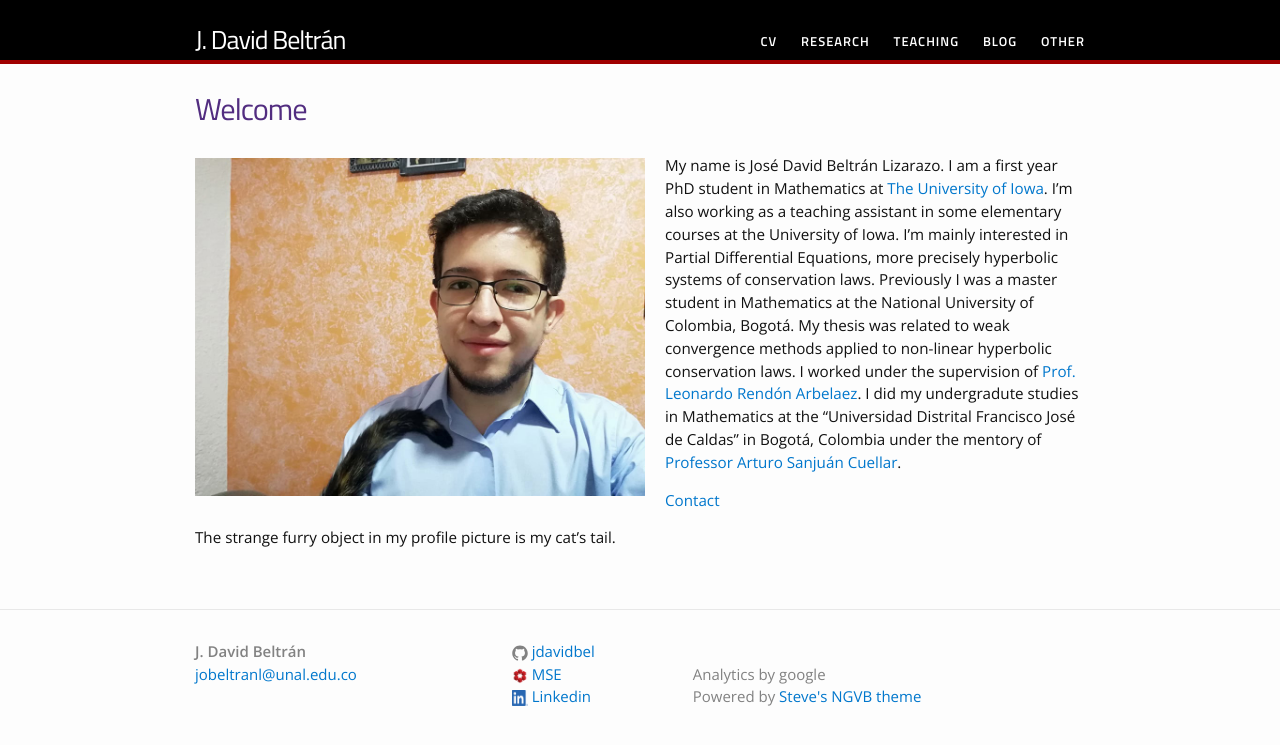
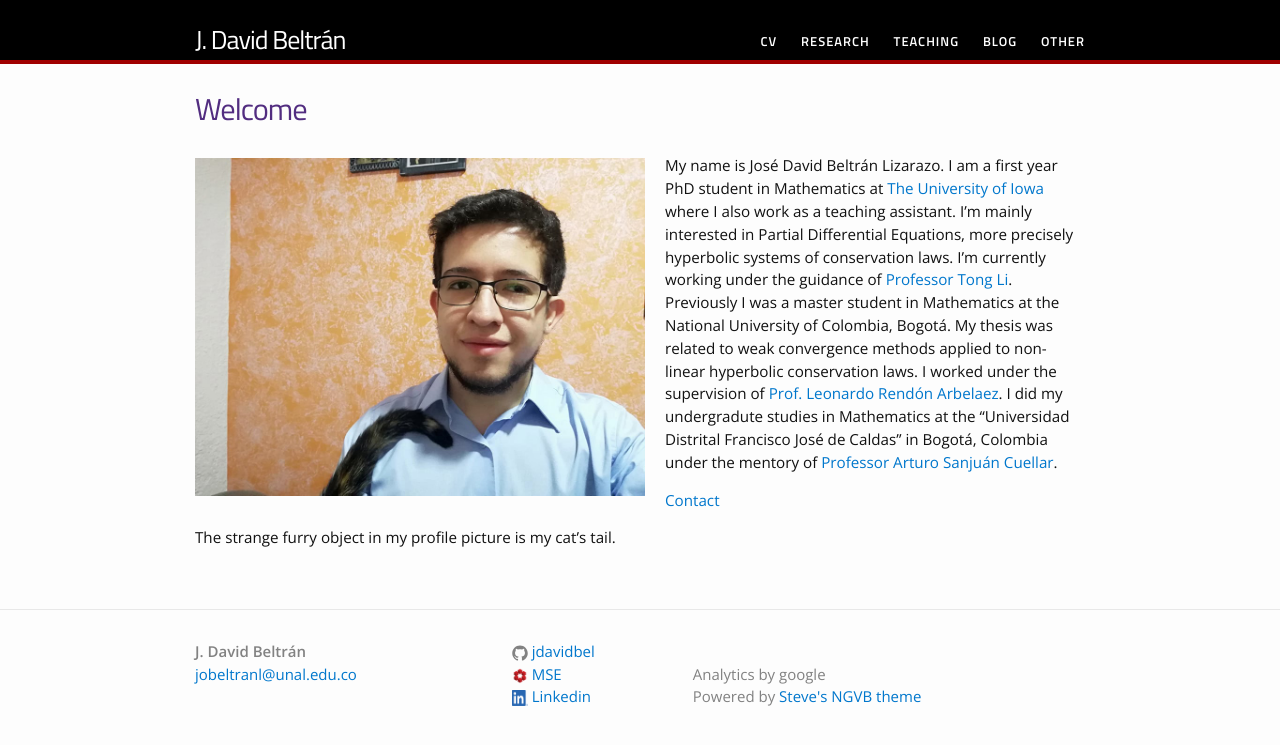
Before and after one commit to jdavidbel/jdavidbel.github.io, a Jekyll site: the page built from index.md, in a window 1280 px wide. Shown: the top 745 px of the page. Built offline with Jekyll 4.4.1, drawn with Linux system fonts in a browser that asks for light colours.

Commit message:
Updating info

```diff
--- a/index.md
+++ b/index.md
@@ -6,7 +6,7 @@ permalink: /
 {% include image.html url="images/photo1.jpg" caption="" width="450px" align="left" %}
 
 My name is José David Beltrán Lizarazo.
-I am a first year PhD student in Mathematics at [The University of Iowa](https://math.uiowa.edu/). I'm also working as a teaching assistant in some elementary courses at the University of Iowa. I'm mainly interested in Partial Differential Equations, more precisely hyperbolic systems of conservation laws. Previously I was a master student in Mathematics at the National University of Colombia, Bogotá.
+I am a first year PhD student in Mathematics at [The University of Iowa](https://math.uiowa.edu/) where I also work as a teaching assistant. I'm mainly interested in Partial Differential Equations, more precisely hyperbolic systems of conservation laws. I'm currently working under the guidance of [Professor Tong Li](http://homepage.divms.uiowa.edu/~tli/). Previously I was a master student in Mathematics at the National University of Colombia, Bogotá.
 My thesis was related to weak convergence methods applied to non-linear hyperbolic conservation laws. I worked under the supervision of [Prof. Leonardo Rendón Arbelaez](https://scholar.google.com/citations?user=5U0ZQxcAAAAJ&hl=es).
 I did my undergradute studies in Mathematics at the "Universidad Distrital Francisco José de Caldas" in Bogotá, Colombia under the mentory of [Professor Arturo Sanjuán Cuellar](https://comunidad.udistrital.edu.co/arturosanjuan/).
 
```
